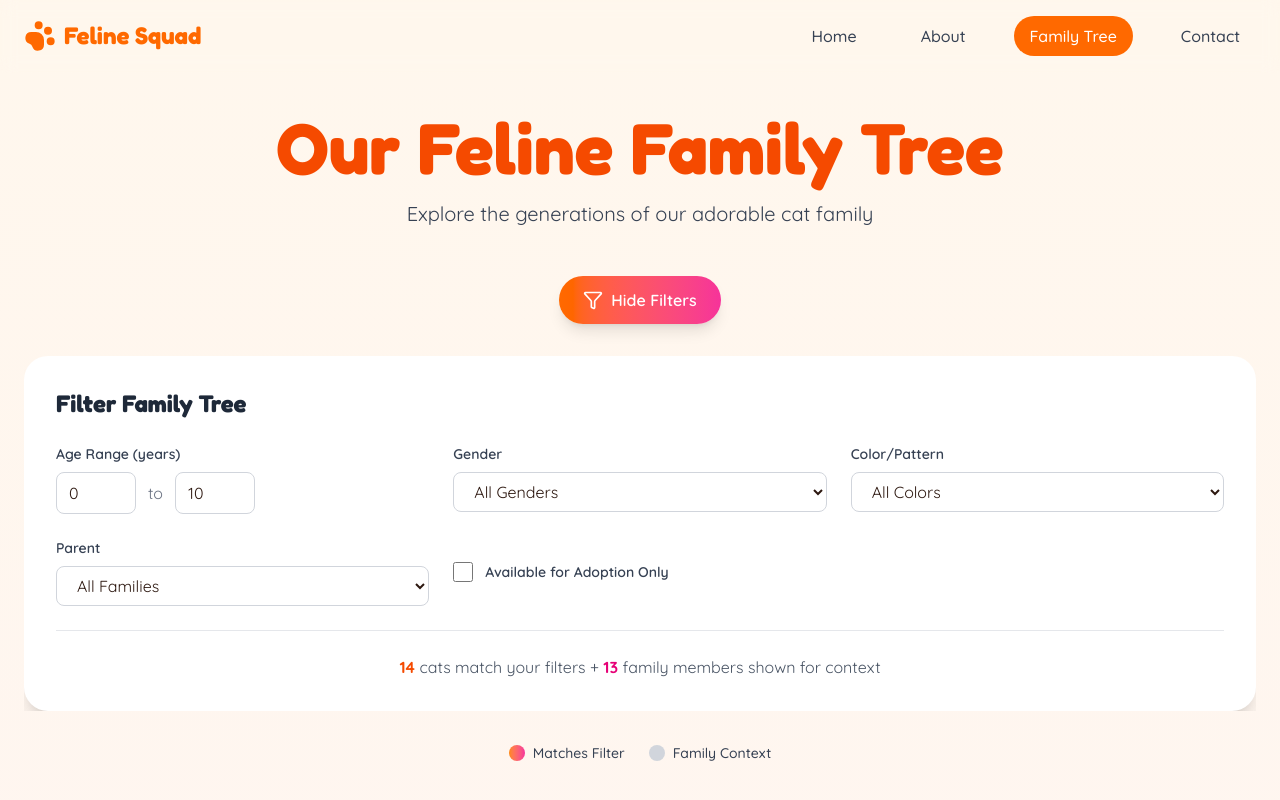
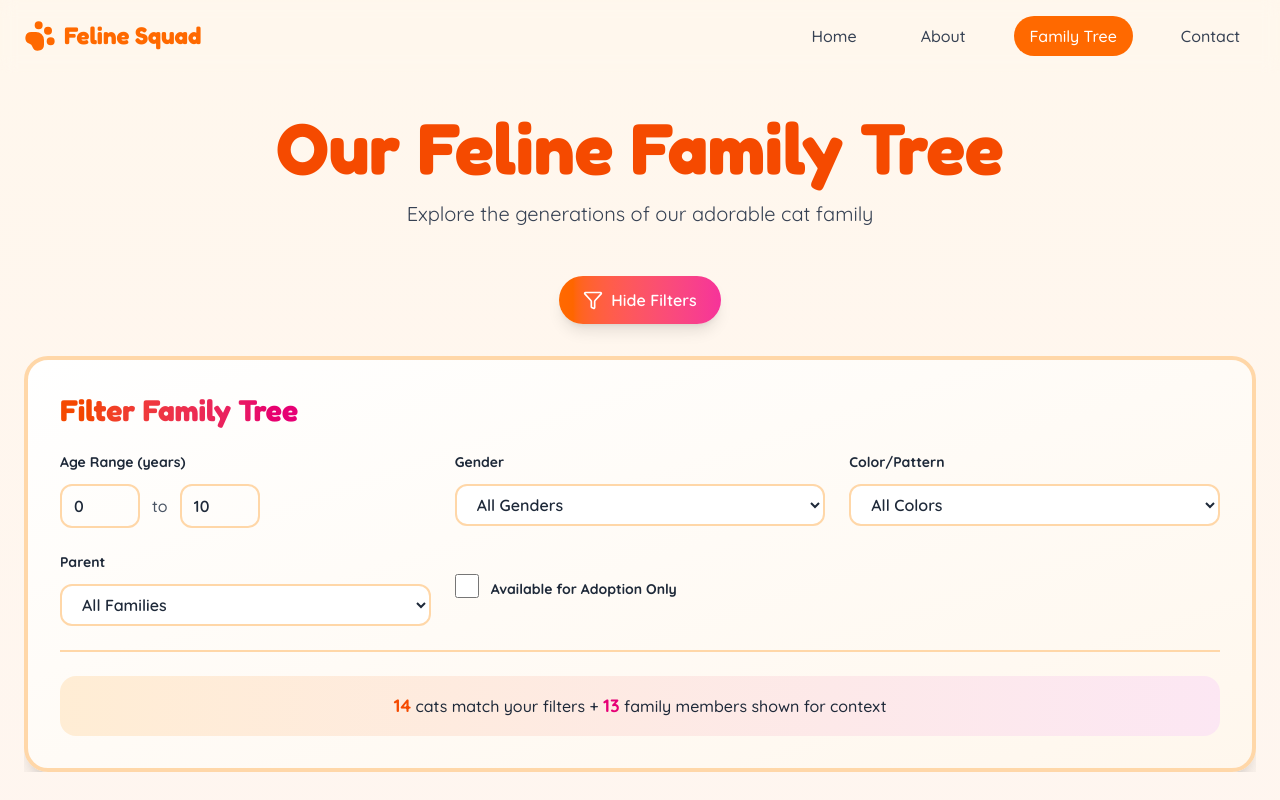
Before and after one commit to Dchole/cats-family, a Next.js app: page /cats in a window 1280 px wide. Both pictures are taken after a click on the button "Show Filters". Shown: the top 800 px of the page. Built offline with nearby package versions, Linux system fonts and the light colour scheme.

Commit message:
feat: enhance CatsPage and FamilyTree components with improved styling and layout adjustments

```diff
--- a/app/cats/page.tsx
+++ b/app/cats/page.tsx
@@ -112,7 +112,7 @@ export default function CatsPage() {
       <Navigation />
 
       <main className="pt-28 pb-20 px-6">
-        <div className="mx-auto">
+        <div className="max-w-7xl mx-auto">
           {/* Header */}
           <motion.div
             initial={{ opacity: 0, y: -20 }}
@@ -156,15 +156,15 @@ export default function CatsPage() {
                 exit={{ opacity: 0, height: 0 }}
                 className="mb-8 overflow-hidden"
               >
-                <div className="bg-white rounded-3xl shadow-xl p-8">
+                <div className="bg-gradient-to-br from-white to-orange-50 rounded-3xl shadow-xl p-8 border-4 border-orange-200">
                   <div className="flex items-center justify-between mb-6">
-                    <h3 className="text-2xl font-bold text-gray-800">
+                    <h3 className="text-3xl font-bold bg-gradient-to-r from-orange-600 to-pink-600 bg-clip-text text-transparent">
                       Filter Family Tree
                     </h3>
                     {hasActiveFilters && (
                       <button
                         onClick={resetFilters}
-                        className="flex items-center gap-2 text-orange-600 hover:text-orange-700 font-semibold"
+                        className="flex items-center gap-2 bg-gradient-to-r from-orange-500 to-pink-500 text-white px-4 py-2 rounded-full font-semibold hover:shadow-lg transition-shadow"
                       >
                         <X size={18} />
                         Reset All
@@ -175,7 +175,7 @@ export default function CatsPage() {
                   <div className="grid md:grid-cols-2 lg:grid-cols-3 gap-6">
                     {/* Age Range */}
                     <div>
-                      <label className="block text-sm font-semibold text-gray-700 mb-2">
+                      <label className="block text-sm font-bold text-gray-800 mb-3">
                         Age Range (years)
                       </label>
                       <div className="flex items-center gap-3">
@@ -190,9 +190,9 @@ export default function CatsPage() {
                               ageMin: parseFloat(e.target.value)
                             })
                           }
-                          className="w-20 px-3 py-2 border border-gray-300 rounded-lg focus:ring-2 focus:ring-orange-500 focus:border-transparent"
+                          className="w-20 px-3 py-2 border-2 border-orange-200 rounded-xl focus:ring-2 focus:ring-orange-500 focus:border-orange-500 font-semibold text-gray-800 transition-all"
                         />
-                        <span className="text-gray-500">to</span>
+                        <span className="text-gray-600 font-medium">to</span>
                         <input
                           type="number"
                           min="0"
@@ -204,14 +204,14 @@ export default function CatsPage() {
                               ageMax: parseFloat(e.target.value)
                             })
                           }
-                          className="w-20 px-3 py-2 border border-gray-300 rounded-lg focus:ring-2 focus:ring-orange-500 focus:border-transparent"
+                          className="w-20 px-3 py-2 border-2 border-orange-200 rounded-xl focus:ring-2 focus:ring-orange-500 focus:border-orange-500 font-semibold text-gray-800 transition-all"
                         />
                       </div>
                     </div>
 
                     {/* Gender */}
                     <div>
-                      <label className="block text-sm font-semibold text-gray-700 mb-2">
+                      <label className="block text-sm font-bold text-gray-800 mb-3">
                         Gender
                       </label>
                       <select
@@ -222,17 +222,17 @@ export default function CatsPage() {
                             gender: e.target.value as any
                           })
                         }
-                        className="w-full px-4 py-2 border border-gray-300 rounded-lg focus:ring-2 focus:ring-orange-500 focus:border-transparent"
+                        className="w-full px-4 py-2 border-2 border-orange-200 rounded-xl focus:ring-2 focus:ring-orange-500 focus:border-orange-500 font-semibold text-gray-800 bg-white transition-all cursor-pointer"
                       >
                         <option value="all">All Genders</option>
-                        <option value="male">Male</option>
-                        <option value="female">Female</option>
+                        <option value="male">♂ Male</option>
+                        <option value="female">♀ Female</option>
                       </select>
                     </div>
 
                     {/* Color */}
                     <div>
-                      <label className="block text-sm font-semibold text-gray-700 mb-2">
+                      <label className="block text-sm font-bold text-gray-800 mb-3">
                         Color/Pattern
                       </label>
                       <select
@@ -240,7 +240,7 @@ export default function CatsPage() {
                         onChange={e =>
                           setFilters({ ...filters, color: e.target.value })
                         }
-                        className="w-full px-4 py-2 border border-gray-300 rounded-lg focus:ring-2 focus:ring-orange-500 focus:border-transparent"
+                        className="w-full px-4 py-2 border-2 border-orange-200 rounded-xl focus:ring-2 focus:ring-orange-500 focus:border-orange-500 font-semibold text-gray-800 bg-white transition-all cursor-pointer"
                       >
                         {uniqueColors.map(color => (
                           <option key={color} value={color}>
@@ -252,7 +252,7 @@ export default function CatsPage() {
 
                     {/* Parent Filter */}
                     <div>
-                      <label className="block text-sm font-semibold text-gray-700 mb-2">
+                      <label className="block text-sm font-bold text-gray-800 mb-3">
                         Parent
                       </label>
                       <select
@@ -260,7 +260,7 @@ export default function CatsPage() {
                         onChange={e =>
                           setFilters({ ...filters, parent: e.target.value })
                         }
-                        className="w-full px-4 py-2 border border-gray-300 rounded-lg focus:ring-2 focus:ring-orange-500 focus:border-transparent"
+                        className="w-full px-4 py-2 border-2 border-orange-200 rounded-xl focus:ring-2 focus:ring-orange-500 focus:border-orange-500 font-semibold text-gray-800 bg-white transition-all cursor-pointer"
                       >
                         <option value="all">All Families</option>
                         {parentCats.map(parent => (
@@ -272,8 +272,9 @@ export default function CatsPage() {
                     </div>
 
                     {/* Available for Adoption */}
-                    <div className="flex items-center">
-                      <label className="flex items-center gap-3 cursor-pointer">
+                    <div className="flex items-center lg:col-span-2">
+                      <label className="flex items-center gap-3 cursor-pointer group">
+                        <div className="relative">
                           <input
                             type="checkbox"
                             checked={filters.availableOnly}
@@ -283,9 +284,10 @@ export default function CatsPage() {
                                 availableOnly: e.target.checked
                               })
                             }
-                          className="w-5 h-5 text-orange-500 border-gray-300 rounded focus:ring-orange-500"
+                            className="w-6 h-6 text-pink-500 border-2 border-orange-300 rounded-lg focus:ring-2 focus:ring-orange-500 cursor-pointer transition-all"
                           />
-                        <span className="text-sm font-semibold text-gray-700">
+                        </div>
+                        <span className="text-sm font-bold text-gray-800 group-hover:text-orange-600 transition-colors">
                           Available for Adoption Only
                         </span>
                       </label>
@@ -293,24 +295,27 @@ export default function CatsPage() {
                   </div>
 
                   {/* Results Info */}
-                  <div className="mt-6 pt-6 border-t border-gray-200">
-                    <p className="text-center text-gray-600">
-                      <span className="font-bold text-orange-600">
+                  <div className="mt-6 pt-6 border-t-2 border-orange-200">
+                    <div className="bg-gradient-to-r from-orange-100 to-pink-100 rounded-2xl p-4">
+                      <p className="text-center text-gray-800 font-medium">
+                        <span className="font-bold text-orange-600 text-lg">
                           {matchingCats.size}
                         </span>{" "}
-                      cat{matchingCats.size !== 1 ? "s" : ""} match your filters
+                        cat{matchingCats.size !== 1 ? "s" : ""} match your
+                        filters
                         {contextCats.size > 0 && (
                           <>
                             {" "}
                             +{" "}
-                          <span className="font-bold text-pink-600">
+                            <span className="font-bold text-pink-600 text-lg">
                               {contextCats.size}
                             </span>{" "}
-                          family member{contextCats.size !== 1 ? "s" : ""} shown
-                          for context
+                            family member{contextCats.size !== 1 ? "s" : ""}{" "}
+                            shown for context
                           </>
                         )}
                       </p>
+                    </div>
                   </div>
                 </div>
               </motion.div>
@@ -319,15 +324,15 @@ export default function CatsPage() {
 
           {/* Legend */}
           <div className="flex flex-wrap justify-center gap-6 mb-8">
-            <div className="flex items-center gap-2">
-              <div className="w-4 h-4 rounded-full bg-gradient-to-r from-orange-400 to-pink-500"></div>
-              <span className="text-sm font-medium text-gray-700">
+            <div className="flex items-center gap-2 bg-white px-4 py-2 rounded-full border-2 border-orange-200">
+              <div className="w-4 h-4 rounded-full bg-gradient-to-r from-orange-400 to-pink-500 ring-2 ring-orange-300"></div>
+              <span className="text-sm font-bold text-gray-700">
                 Matches Filter
               </span>
             </div>
-            <div className="flex items-center gap-2">
-              <div className="w-4 h-4 rounded-full bg-gray-300"></div>
-              <span className="text-sm font-medium text-gray-700">
+            <div className="flex items-center gap-2 bg-white px-4 py-2 rounded-full border-2 border-gray-300">
+              <div className="w-4 h-4 rounded-full bg-gray-300 ring-2 ring-gray-400"></div>
+              <span className="text-sm font-bold text-gray-700">
                 Family Context
               </span>
             </div>
```
Also changed, not shown: app/components/FamilyTree.tsx (+30 -14 lines). Lines whose indentation alone changed are shown as unchanged.
